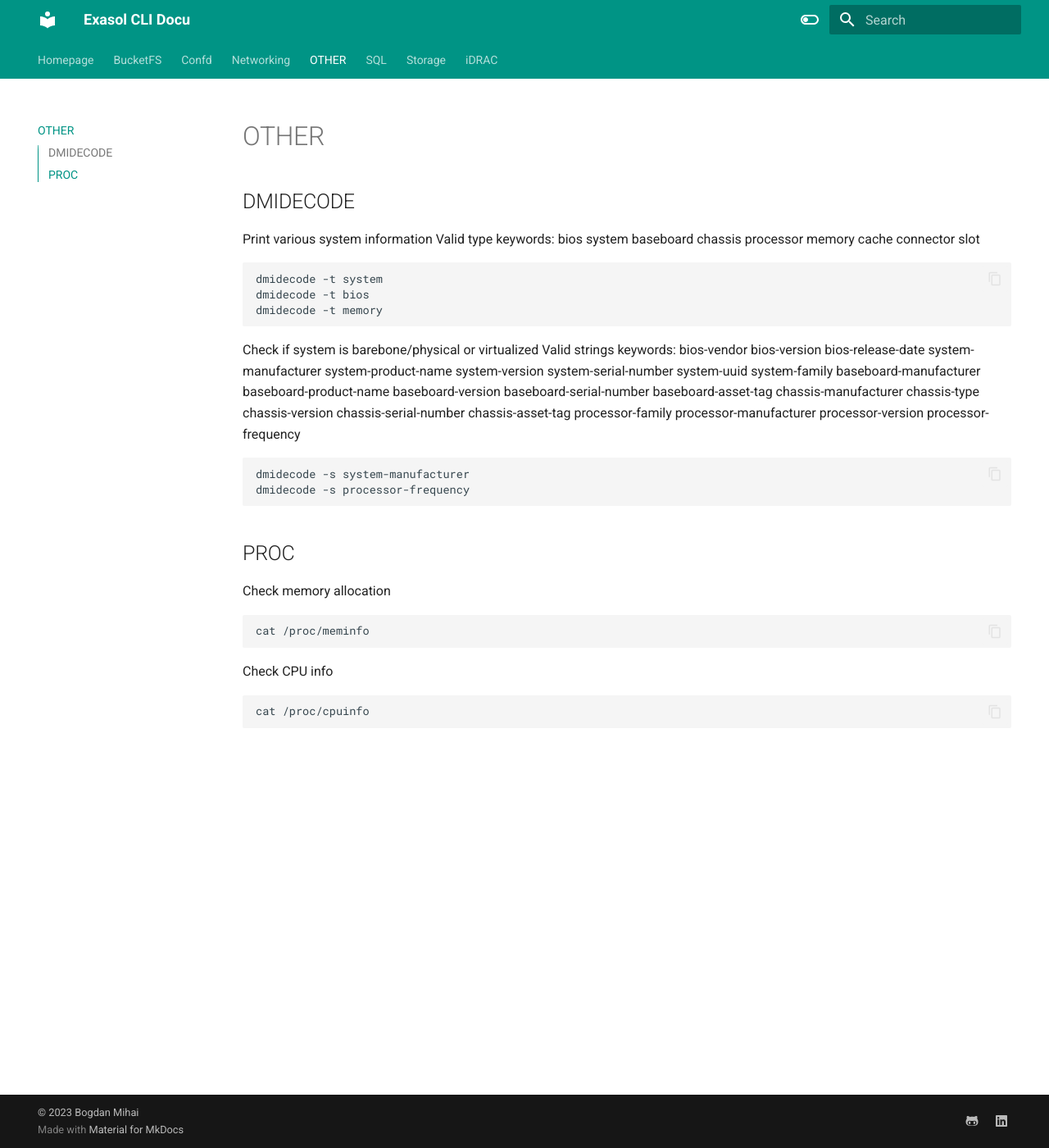
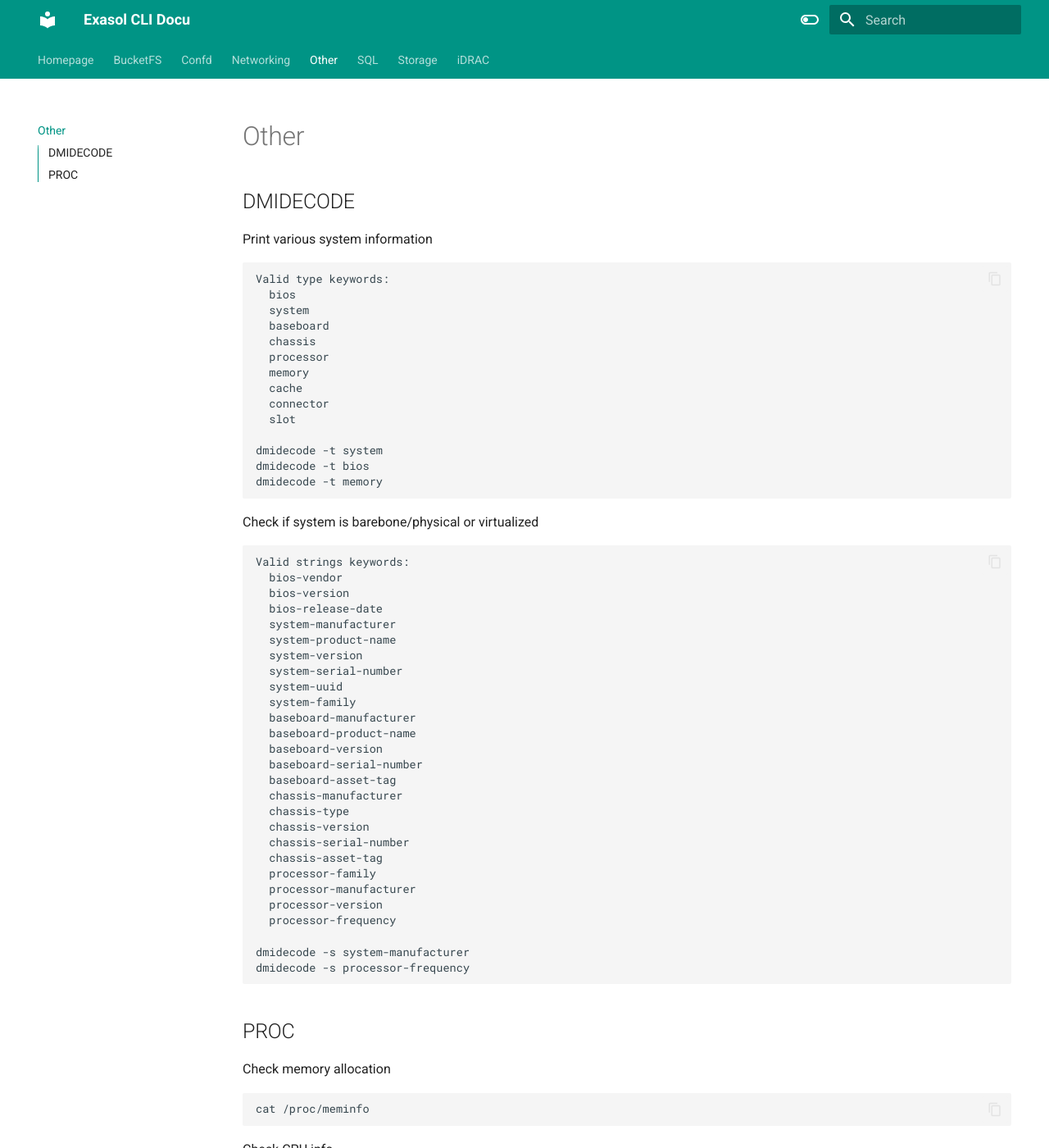
Before and after one commit to b-mihai/exasol-docs, an MkDocs documentation site: the page built from docs/Other.md, in a window 1280 px wide and 1400 px high. Shown: the whole window at 82% size. Built offline with MkDocs 1.6.1 and Material for MkDocs 9.7.7, drawn with Linux system fonts in a browser that asks for light colours.

````diff
--- a/docs/Other.md
+++ b/docs/Other.md
@@ -1,7 +1,8 @@
-# OTHER
+# Other
 
 ## DMIDECODE
 Print various system information
+```
 Valid type keywords:
   bios
   system
@@ -12,12 +13,13 @@ Valid type keywords:
   cache
   connector
   slot
-```
+
 dmidecode -t system
 dmidecode -t bios
 dmidecode -t memory
 ```
 Check if system is barebone/physical or virtualized
+```
 Valid strings keywords:
   bios-vendor
   bios-version
@@ -42,10 +44,9 @@ Valid strings keywords:
   processor-manufacturer
   processor-version
   processor-frequency
-```
+
 dmidecode -s system-manufacturer
 dmidecode -s processor-frequency
-
 ```
 
 ## PROC
````
